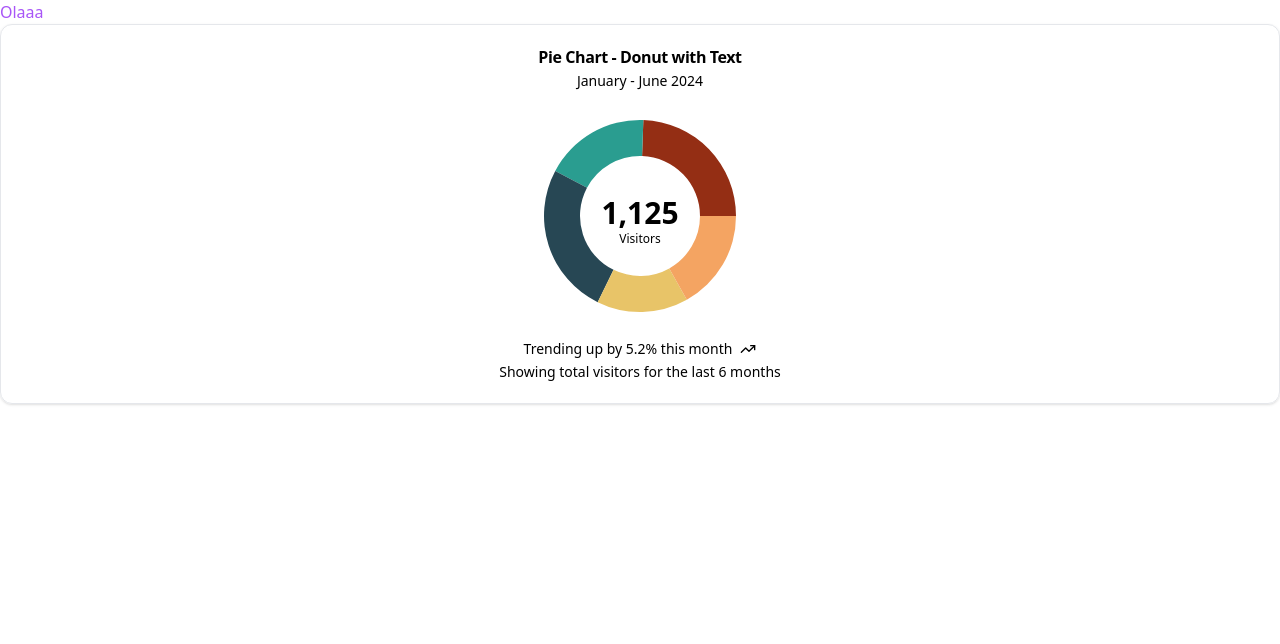
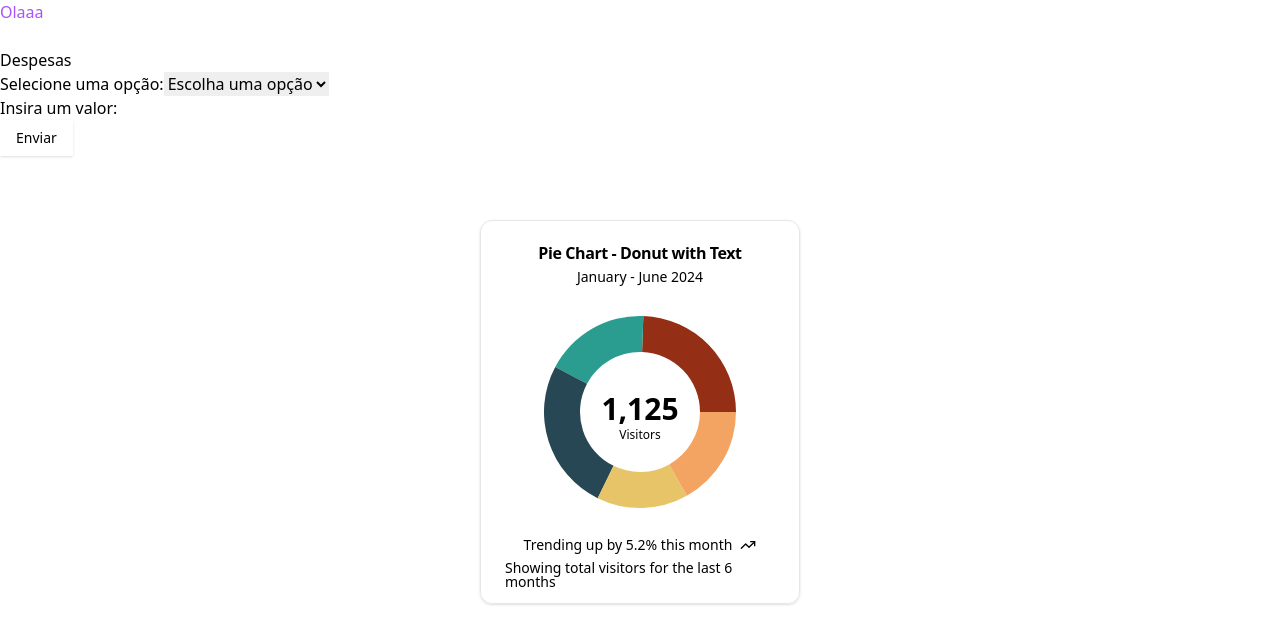
Before and after one commit to LippeOli/Carteira-Virtual, a React (Vite) app in the folder frontend/: page / in a window 1280 px wide. Shown: the top 644 px of the page. Built offline with nearby package versions, Linux system fonts and the light colour scheme.

Commit message:
update: despesas tsx

```diff
--- a/frontend/src/App.tsx
+++ b/frontend/src/App.tsx
@@ -1,10 +1,16 @@
 import { ChartPrimeiro } from "./components/ChartPrimeiro";
+import Despesas from './components/Despesas';
 
 function App() {
+
   return (
-    <div>
+    <div className="flex flex-col">
       <h1 className='text-purple-500'>Olaaa</h1>
-      <ChartPrimeiro></ChartPrimeiro>
+      <br />
+      <Despesas />
+      <div className="flex justify-center mt-16">
+        <ChartPrimeiro />
+      </div>
     </div>
   );
 }
--- a/frontend/src/components/ChartPrimeiro.tsx
+++ b/frontend/src/components/ChartPrimeiro.tsx
@@ -61,7 +61,7 @@ export function ChartPrimeiro() {
   }, [])
 
   return (
-    <Card className="flex flex-col">
+    <Card className=" w-80 h-96 flex flex-col">
       <CardHeader className="items-center pb-0">
         <CardTitle>Pie Chart - Donut with Text</CardTitle>
         <CardDescription>January - June 2024</CardDescription>
--- /dev/null
+++ b/frontend/src/components/Despesas/index.tsx
@@ -0,0 +1,79 @@
+import React, { useState } from 'react';
+import { Button } from '../ui/button';
+
+
+function Despesas() {
+  const [selection, setSelection] = useState<string>('');
+  const [value, setValue] = useState<string>('');
+
+  const handleSubmit = async (e: React.FormEvent) => {
+    e.preventDefault();
+
+    // Criar objeto da Despesa
+    const data = {
+      tipo: selection,
+      valor: parseFloat(value),
+    };
+
+    try {
+      // Faz o Request da API dentro da função handleSubmit
+      const response = await fetch('http://localhost:3333/despesas', {
+        method: 'POST',
+        headers: {
+          'Content-Type': 'application/json',
+        },
+        body: JSON.stringify(data),
+      });
+
+      if (response.ok) {
+        const result = await response.json();
+        console.log('Sucesso:', result);
+        alert('Dados enviados com sucesso!');
+      } else {
+        console.error('Erro:', response.statusText);
+        alert('Falha ao enviar os dados');
+      }
+    } catch (error) {
+      console.error('Erro na requisição:', error);
+      alert('Erro na conexão com a API');
+    }
+
+
+    // Após a resposta ser tratada, redefina os valores dos inputs
+    setSelection('');
+    setValue('');
+  };
+
+
+  return (
+
+    <div>
+      <h2>Despesas</h2>
+      <form onSubmit={handleSubmit}>
+        <label>
+          Selecione uma opção:
+          <select value={selection} onChange={(e) => setSelection(e.target.value)}>
+            <option value="">Escolha uma opção</option>
+            <option value="mercado">Mercado</option>
+            <option value="bandeco">Bandeco</option>
+            <option value="saida">Saida</option>
+          </select>
+        </label>
+        <br />
+        <label>
+          Insira um valor:
+          <input
+            type="text"
+            value={value}
+            onChange={(e) => setValue(e.target.value)}
+          />
+        </label>
+        <br />
+        <Button type='submit'>Enviar</Button>
+        </form>
+    </div>
+
+  );
+}
+
+export default Despesas;
--- a/frontend/src/components/Grafic.tsx
+++ /dev/null
@@ -1,36 +0,0 @@
-"use client"
-
-import { Bar, BarChart } from "recharts"
-
-import { ChartConfig, ChartContainer } from "@/components/ui/chart"
-
-const chartData = [
-  { month: "January", desktop: 186, mobile: 80 },
-  { month: "February", desktop: 305, mobile: 200 },
-  { month: "March", desktop: 237, mobile: 120 },
-  { month: "April", desktop: 73, mobile: 190 },
-  { month: "May", desktop: 209, mobile: 130 },
-  { month: "June", desktop: 214, mobile: 140 },
-]
-
-const chartConfig = {
-  desktop: {
-    label: "Desktop",
-    color: "#2563eb",
-  },
-  mobile: {
-    label: "Mobile",
-    color: "#60a5fa",
-  },
-} satisfies ChartConfig
-
-export function Grafic() {
-  return (
-    <ChartContainer config={chartConfig} className="min-h-[200px] w-full">
-      <BarChart accessibilityLayer data={chartData}>
-        <Bar dataKey="desktop" fill="var(--color-desktop)" radius={4} />
-        <Bar dataKey="mobile" fill="var(--color-mobile)" radius={4} />
-      </BarChart>
-    </ChartContainer>
-  )
-}
--- a/package.json
+++ b/package.json
@@ -6,6 +6,6 @@
   "scripts": {
     "start": "concurrently \"npm run server\" \"npm run frontend\"",
     "server": "cd backend && npm run build && node dist/server.js",
-    "frontend": "cd frontend && npm start"
+    "frontend": "cd frontend && npm run dev"
   }
 }
```
Also changed, not shown: frontend/src/index.css (line endings or trailing spaces), 1 other file (tests, documents, lock files or other folders).
